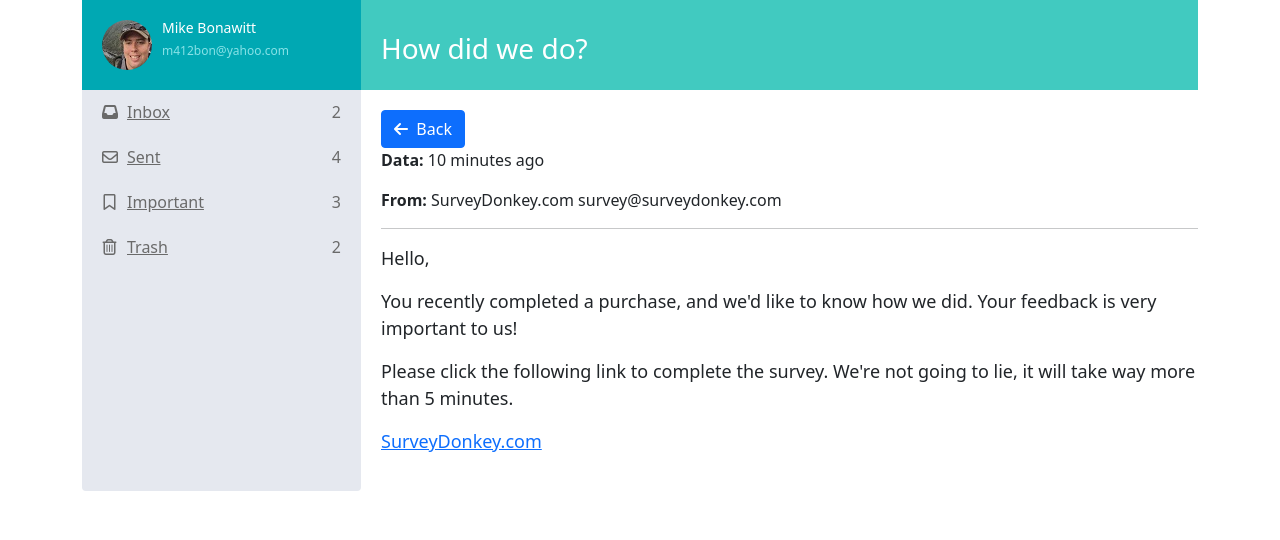
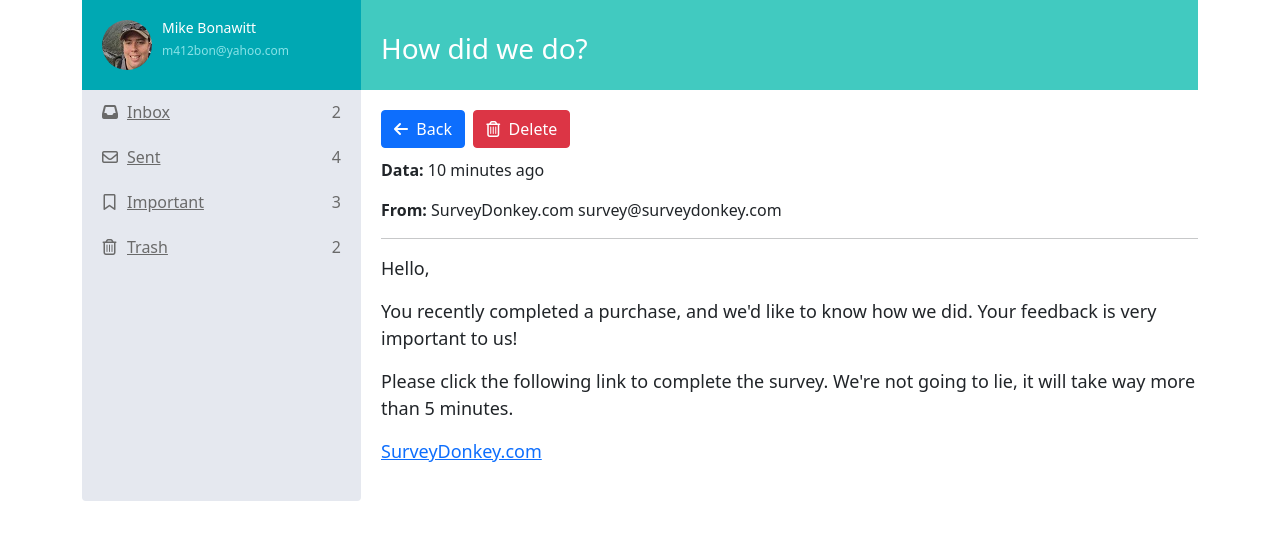
Before and after one commit to Michael-Bonawitt/Vue-Mail-Project, a Vue app: page / in a window 1280 px wide. Both pictures are taken after a click on the checkbox 400 px from the left and 134 px from the top of the page. Shown: the top 540 px of the page. Built offline with nearby package versions, Linux system fonts and the light colour scheme.

Commit message:
Added Delete Button

```diff
--- a/src/components/ViewMessage.vue
+++ b/src/components/ViewMessage.vue
@@ -1,8 +1,13 @@
 <template>
     <div class="inbox-body">
-        <button class="btn btn-primary" @click="navigateBack">
-            <i class="fa fa-arrow-left" aria-hidden="true"></i>&nbsp; Back
-        </button>
+        <div class="mail-option">
+            <button class="btn btn-primary" @click="navigateBack">
+                <i class="fa fa-arrow-left" aria-hidden="true"></i>&nbsp; Back
+            </button>&nbsp;
+            <button class="btn btn-danger" @click="data.message.isDeleted = true" :disabled="data.message.isDeleted">
+                <i class="fa fa-trash-o"></i>&nbsp; {{ data.message.isDeleted ? 'Deleted' : 'Delete' }}
+            </button>
+        </div>
         <p><strong>Data:</strong> {{ data.message.date.fromNow() }}</p>
         <p><strong>From:</strong> {{ data.message.from.name }} {{ data.message.from.email }}</p>
         <hr>
```
